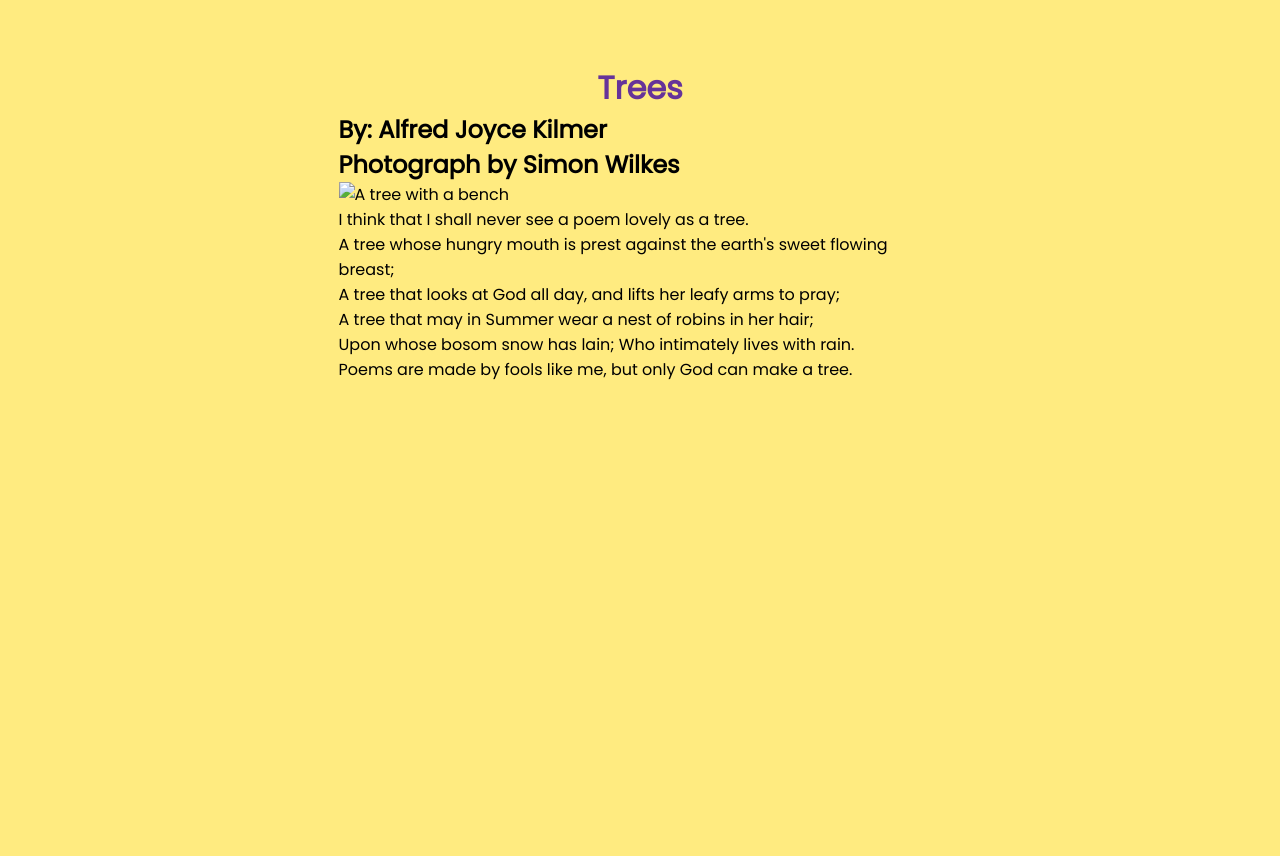
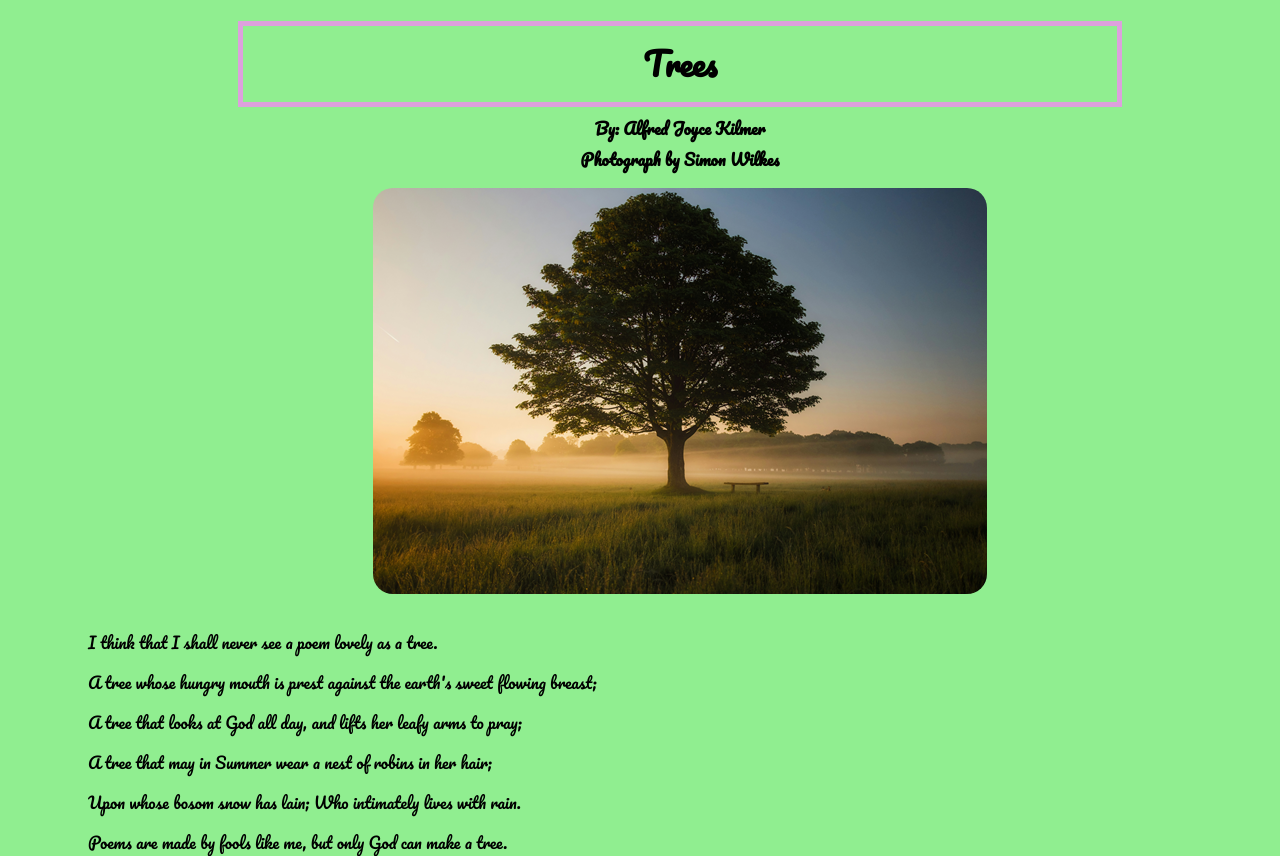
Before and after one commit to paigecornell/poem-site-paigecornell, an Eleventy site: page src/index.html in a window 1280 px wide. Before the commit the page ends 800 px from the top, so only its background shows below. Built offline with nearby package versions, Linux system fonts and the light colour scheme; Eleventy itself is replaced by a stand-in of ours; files that its build step writes are made by us from their sources; a web font is replaced by a local one.

Commit message:
Editing Poem

```diff
--- /dev/null
+++ b/src/app.css
@@ -0,0 +1,119 @@
+* Box sizing rules */
+*,
+*::before,
+*::after {
+  box-sizing: border-box;
+}
+
+/* Prevent font size inflation */
+html {
+  -moz-text-size-adjust: none;
+  -webkit-text-size-adjust: none;
+  text-size-adjust: none;
+}
+
+/* Remove default margin in favour of better control in authored CSS */
+body, h1, h2, h3, h4, p,
+figure, blockquote, dl, dd {
+  margin-block-end: 0;
+}
+
+/* Remove list styles on ul, ol elements with a list role, which suggests default styling will be removed */
+ul[role='list'],
+ol[role='list'] {
+  list-style: none;
+}
+
+/* Set core body defaults */
+body {
+  min-height: 100vh;
+  line-height: 1.5;
+}
+
+/* Set shorter line heights on headings and interactive elements */
+h1, h2, h3, h4,
+button, input, label {
+  line-height: 1.1;
+}
+
+/* Balance text wrapping on headings */
+h1, h2,
+h3, h4 {
+  text-wrap: balance;
+}
+
+/* A elements that don't have a class get default styles */
+a:not([class]) {
+  text-decoration-skip-ink: auto;
+  color: currentColor;
+}
+
+/* Make images easier to work with */
+img,
+picture {
+  max-width: 100%;
+  display: block;
+}
+
+/* Inherit fonts for inputs and buttons */
+input, button,
+textarea, select {
+  font-family: inherit;
+  font-size: inherit;
+}
+
+/* Make sure textareas without a rows attribute are not tiny */
+textarea:not([rows]) {
+  min-height: 10em;
+}
+
+/* Anything that has been anchored to should have extra scroll margin */
+:target {
+  scroll-margin-block: 5ex;
+}
+
+/* End of Bell's Reset */
+
+/* Begin My CSS */
+body {
+    font-family: "Pacifico", cursive;
+    font-weight: 400;
+    font-style: normal;
+    }
+
+
+
+    h1 {
+    text-align: center;
+    font-size: clamp(2rem, 2vw, 2rem);
+    border-style:solid;
+    border-color: plum;
+    padding: 20px;
+    border-width: 5px;
+    margin-right: 150px;
+    margin-left: 150px;
+    }
+
+    h2 {
+    text-align: center;
+    font-size: clamp(1rem, 1vw, 1rem);
+    }
+
+    img {
+    display: block;
+    margin: auto;
+    }
+
+    body {
+    background-color: lightgreen;
+    padding-left: 80px;
+    }
+
+    img {
+    border-radius: 40px;
+    padding: 20px;
+    }
+
+    p.thick {
+    font-weight: bold;
+    }
--- a/src/index.html
+++ b/src/index.html
@@ -7,13 +7,13 @@
     <link rel="preconnect" href="https://fonts.googleapis.com">
     <link rel="preconnect" href="https://fonts.gstatic.com" crossorigin>
     <link href="https://fonts.googleapis.com/css2?family=Pacifico&family=Playwrite+CU&display=swap" rel="stylesheet">
-    <link rel="stylesheet" href = "css/app.css">
+    <link rel="stylesheet" href = "app.css">
 </head>
 <body>
 <h1> Trees</h1>
-<h2 > By: Alfred Joyce Kilmer</h2>
-<h2 > Photograph by Simon Wilkes</h2>
-<img src="Tree.PNG" alt = "A tree with a bench">
+<h2>  By: Alfred Joyce Kilmer</h2>
+<h2> Photograph by Simon Wilkes</h2>
+<img src="images/Tree.PNG" alt-text = "A Tree with a Bench">
 
 <p>I think that I shall never see
 a poem lovely as a tree.</p>
@@ -33,5 +33,6 @@ Who intimately lives with rain.</p>
 <p>Poems are made by fools like me,
 but only God can make a tree.</p>
 
+<script src="js/index.js"></script>
 </body>
 </html>
```
Also changed, not shown: src/images/Tree.PNG (added).
